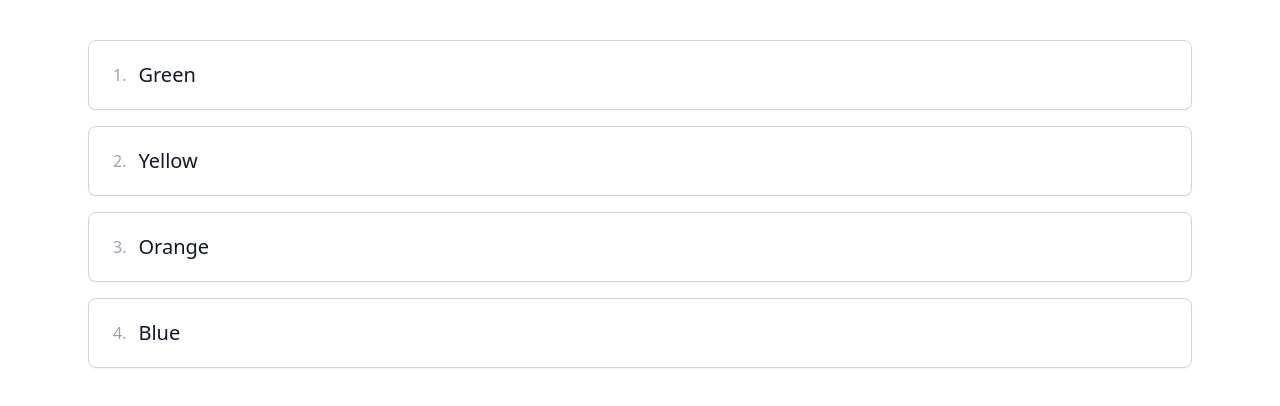
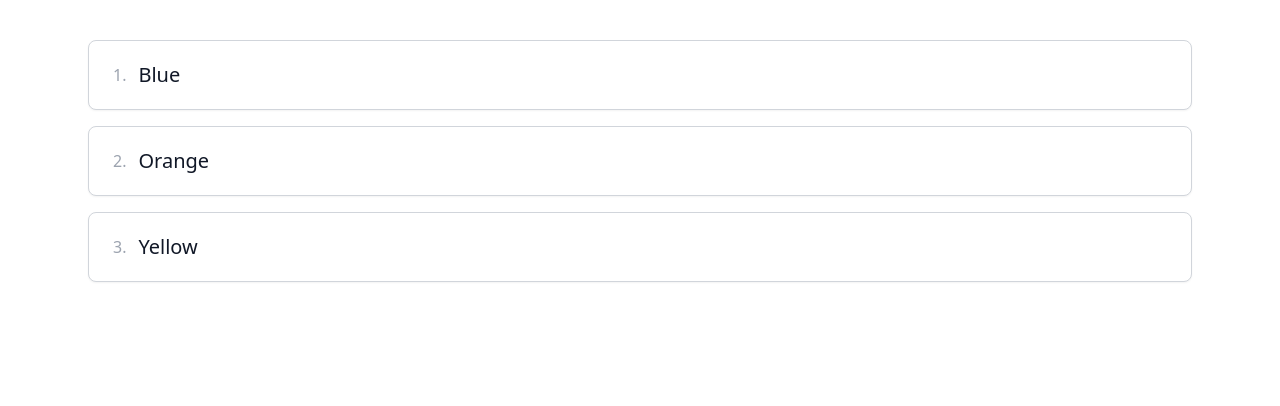
Before and after one commit to sbakht/arabic-quiz, a Vue app: page / in a window 1280 px wide. Shown: the part 176-582 px from the top of the page. Built offline with nearby package versions, Linux system fonts and the light colour scheme.

Commit message:
test random choices

```diff
--- a/src/components/quiz.handler.vue
+++ b/src/components/quiz.handler.vue
@@ -2,7 +2,7 @@
   <quiz-card
     :heading="heading"
     :question="question"
-    :choices="choices"
+    :choices="randomChoices"
     :answerId="answer"
     :index="index"
     :total="total"
@@ -14,6 +14,7 @@
 
 <script>
 import QuizCard from "./quiz.card.vue";
+import { getRandomChoices } from "../random";
 
 export default {
   components: {
@@ -34,6 +35,11 @@ export default {
       total: 10,
       history: [],
     };
+  },
+  computed: {
+    randomChoices() {
+      return getRandomChoices(this.choices, 3);
+    },
   },
   methods: {
     onAnswer(choice) {
--- a/random.js
+++ b/src/random.js
@@ -20,7 +20,7 @@ function getRandom({count = 1, duplicates = false, min = 0, max}) {
   return result;
 }
 
-function getRandomChoices({choices, count}) {
+export const getRandomChoices = (choices, count) => {
   const randoms = getRandom({count, max: choices.length - 1});
   return randoms.map(random => {
     return choices[random]
```
